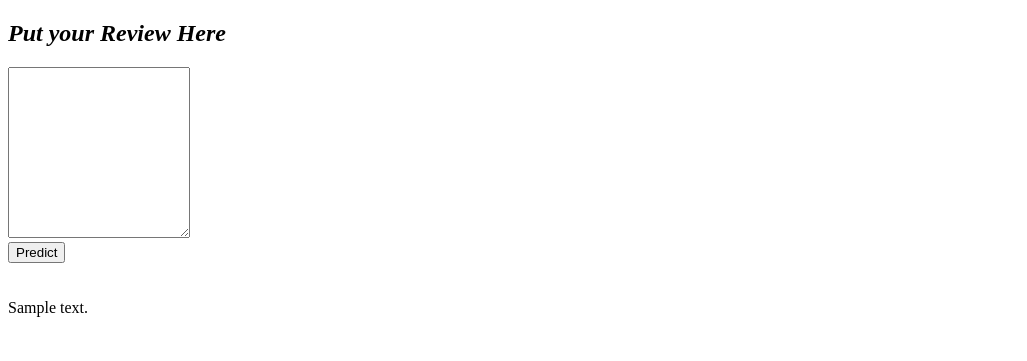
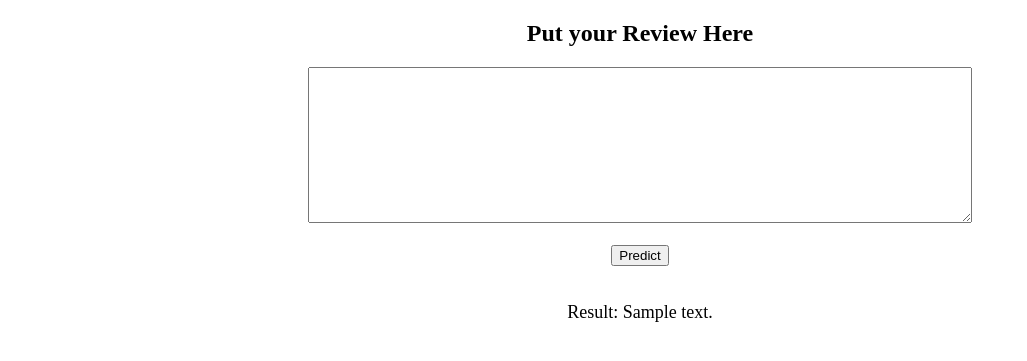
Before and after one commit to LinusWKing/Sentimen_Analysis, a Flask app: template templates/index.html in a window 1280 px wide. Shown: the top 361 px of the page, without its empty margins (0-1027 px from the left). Run offline with Flask 2, Linux system fonts and the light colour scheme; the template is opened without the code that fills it: most values are stand-ins (such as "Sample title", 1, 10 or a date in 2020); parts of the project's set-up code (start-up, migrations or seed data) failed here and were passed over.

Commit message:
Html changes

```diff
--- a/templates/index.html
+++ b/templates/index.html
@@ -6,20 +6,28 @@
     <title>Sentiment Analysis</title>
   </head>
 
-  <body>
+  <body style="margin: auto;">
     <form id="form" action="{{ url_for('predict')}}" method="POST">
-      <div>
+      <div style="text-align: center;">
         <h2>
-          <i><b>Put your Review Here</b></i>
+          <b>Put your Review Here</b>
         </h2>
 
-        <textarea rows="11" id="comment" name="text"></textarea>
+        <textarea rows="10" cols="80" id="comment" name="text"></textarea>
+
       </div>
-      <button type="submit">Predict</button>
+      <br>
+      <div style="text-align: center;">
+      <button style="margin: auto;" type="submit">Predict</button>
+    </div>
     </form>
 
     <br />
     <br />
-    {{ prediction_text }}
+    <div style="text-align: center; font-size: large;">
+      Result: {{ prediction_text }}
+
+    </div>
+
   </body>
 </html>
```
